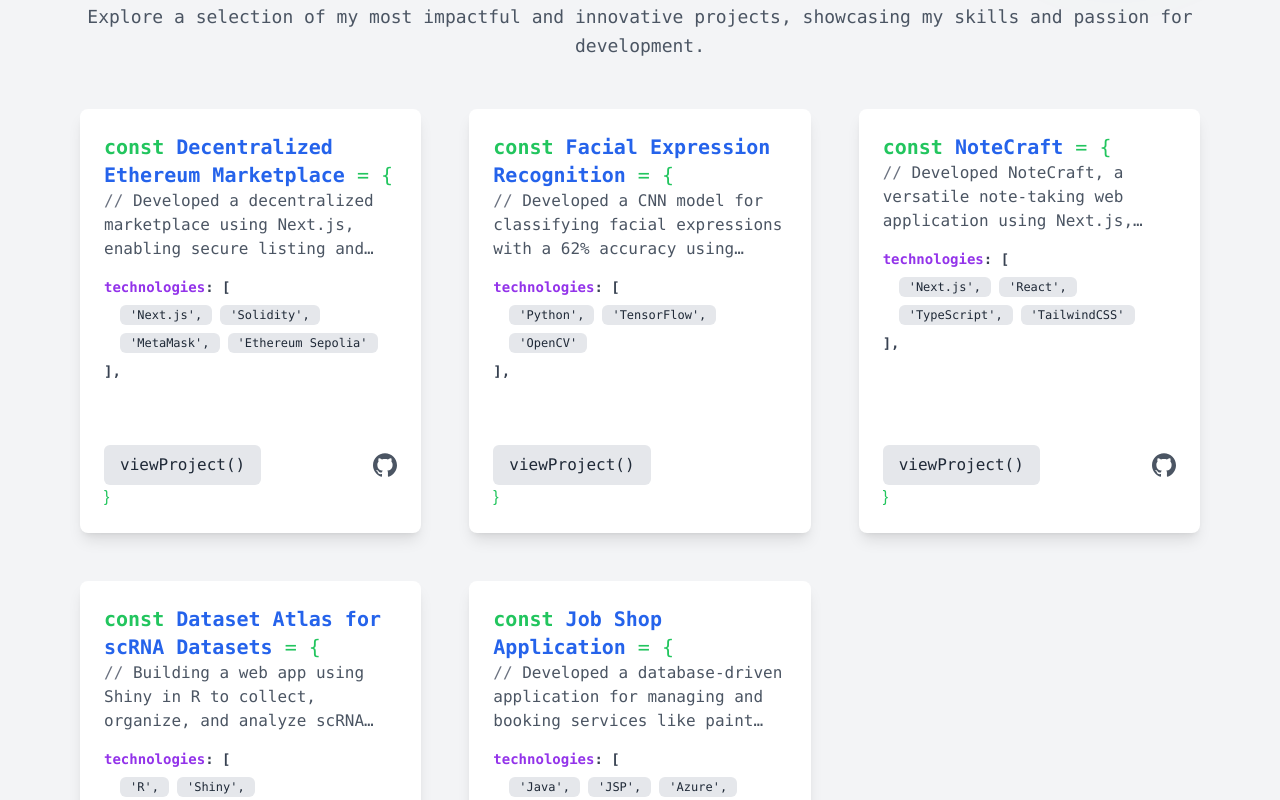
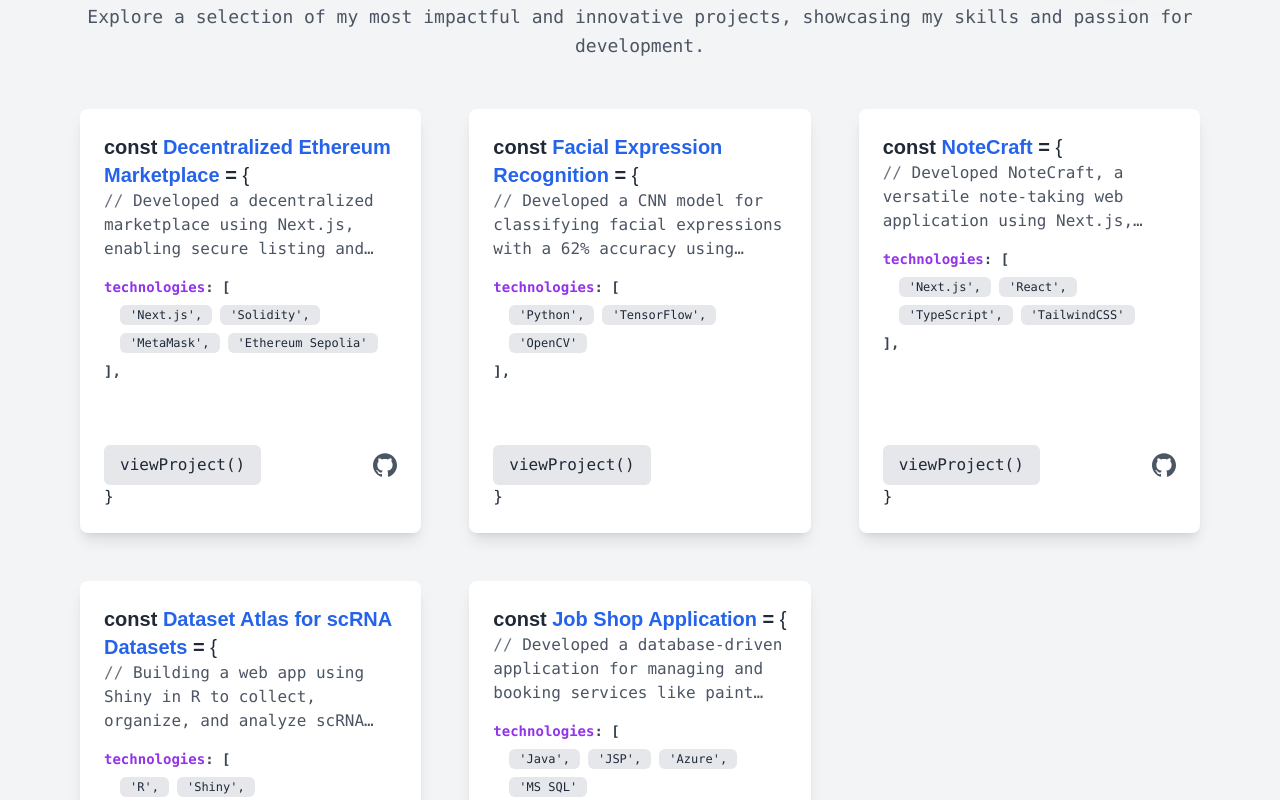
Before and after one commit to sriram-boddeda/sriram-boddeda.github.io, a Next.js app: page / in a window 1280 px wide. Shown: the part 780-1580 px from the top of the page. Built offline with nearby package versions, Linux system fonts and the light colour scheme.

Commit message:
Refactor component styles to fix syntax errors in EducationCard, ExperienceCard, and ProjectCard components

```diff
--- a/components/EducationCard.tsx
+++ b/components/EducationCard.tsx
@@ -22,7 +22,9 @@
         <h2 className="text-xl font-bold text-blue-600 dark:text-blue-400 mb-2">
           <span className="text-gray-800 dark:text-green-400">class</span>{" "}
           {data.institution.replace(/\s+/g, "")}{" "}
-          <span className="text-gray-800 dark:text-green-400">{"{"}</span>
+          <span className="font-medium text-gray-800 dark:text-green-400">
+            {"{"}
+          </span>
         </h2>
         <div className="pl-4">
           <p>
--- a/components/ExperienceCard.tsx
+++ b/components/ExperienceCard.tsx
@@ -25,7 +25,9 @@
             <span className="text-gray-800 dark:text-green-400">const</span>{" "}
             {data.company}{" "}
             <span className="text-gray-800 dark:text-green-400">=</span>{" "}
-            <span className="text-gray-800 dark:text-green-400">{"{"}</span>
+            <span className="font-medium text-gray-800 dark:text-green-400">
+              {"{"}
+            </span>
           </h2>
           <div className="pl-4">
             <p>
@@ -96,7 +98,9 @@
         )}
 
         {/* Closing bracket */}
-        <p className="font-mono text-gray-800 dark:text-green-400">{"}"}</p>
+        <p className="font-medium font-mono text-gray-800 dark:text-green-400">
+          {"}"}
+        </p>
       </div>
     </motion.div>
   );
--- a/components/ProjectCard.tsx
+++ b/components/ProjectCard.tsx
@@ -1,6 +1,7 @@
 import React, { useState } from "react";
 import { ProjectData } from "@/types/portfolioTypes";
 import { motion } from "framer-motion";
+import { GitHubIcon } from "./icons/icons";
 
 interface ProjectProps {
   data: ProjectData;
@@ -19,11 +20,12 @@
     >
       <div className="p-6 flex-grow">
         {/* Project Title */}
-        <h2 className="text-xl font-bold text-blue-600 dark:text-blue-400 font-mono">
-          <span className="text-green-500 dark:text-green-400">const</span>{" "}
-          <span className="text-blue-600 dark:text-blue-400">{data.title}</span>{" "}
-          <span className="font-medium text-green-500 dark:text-green-400">
-            ={" {"}
+        <h2 className="text-xl font-bold text-blue-600 dark:text-blue-400">
+          <span className="text-gray-800 dark:text-green-400">const</span>{" "}
+          {data.title}{" "}
+          <span className="text-gray-800 dark:text-green-400">=</span>{" "}
+          <span className="font-medium text-gray-800 dark:text-green-400">
+            {"{"}
           </span>
         </h2>
 
@@ -93,21 +95,22 @@
               whileHover={{ scale: 1.1 }}
               whileTap={{ scale: 0.9 }}
             >
-              <svg
+              {/* <svg
                 className="w-6 h-6"
                 fill="currentColor"
                 viewBox="0 0 24 24"
                 xmlns="http://www.w3.org/2000/svg"
               >
                 <path d="M12 .297c-6.63 0-12 5.373-12 12 0 5.303 3.438 9.8 8.205 11.385.6.113.82-.258.82-.577 0-.285-.01-1.04-.015-2.04-3.338.724-4.042-1.61-4.042-1.61C4.422 18.07 3.633 17.7 3.633 17.7c-1.087-.744.084-.729.084-.729 1.205.084 1.838 1.236 1.838 1.236 1.07 1.835 2.809 1.305 3.495.998.108-.776.417-1.305.76-1.605-2.665-.3-5.466-1.332-5.466-5.93 0-1.31.465-2.38 1.235-3.22-.135-.303-.54-1.523.105-3.176 0 0 1.005-.322 3.3 1.23.96-.267 1.98-.399 3-.405 1.02.006 2.04.138 3 .405 2.28-1.552 3.285-1.23 3.285-1.23.645 1.653.24 2.873.12 3.176.765.84 1.23 1.91 1.23 3.22 0 4.61-2.805 5.625-5.475 5.92.42.36.81 1.096.81 2.22 0 1.606-.015 2.896-.015 3.286 0 .315.21.69.825.57C20.565 22.092 24 17.592 24 12.297c0-6.627-5.373-12-12-12" />
-              </svg>
+              </svg> */}
+              <GitHubIcon />
             </motion.a>
           )}
         </div>
         {/* Closing Bracket */}
-        <span className="font-medium text-green-500 dark:text-green-400">
+        <p className="font-medium font-mono text-gray-800 dark:text-green-400">
           {"}"}
-        </span>
+        </p>
       </div>
     </motion.div>
   );
```
